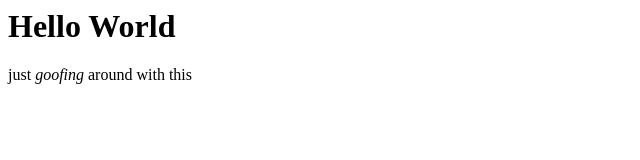
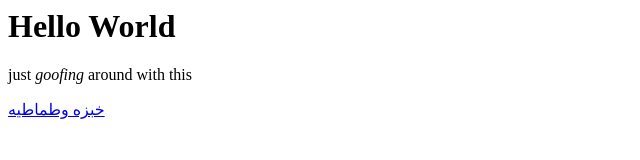
Before and after one commit to xpokimochix/xpokimochix.github.io, a plain HTML site: page index.html in a window 1280 px wide. Shown: the whole page, without its empty margins (0-640 px from the left). Drawn offline with Linux system fonts and the light colour scheme.

Commit message:
Update index.html

```diff
--- a/index.html
+++ b/index.html
@@ -4,5 +4,6 @@
   <body>
     <h1>Hello World</h1>
     <p>just <em>goofing</em> around with this</p>
+    <a href="https://www.youtube.com/watch?v=biUwIqFr4FM">خبزه وطماطيه</a>
   </body>
 </html>
```
